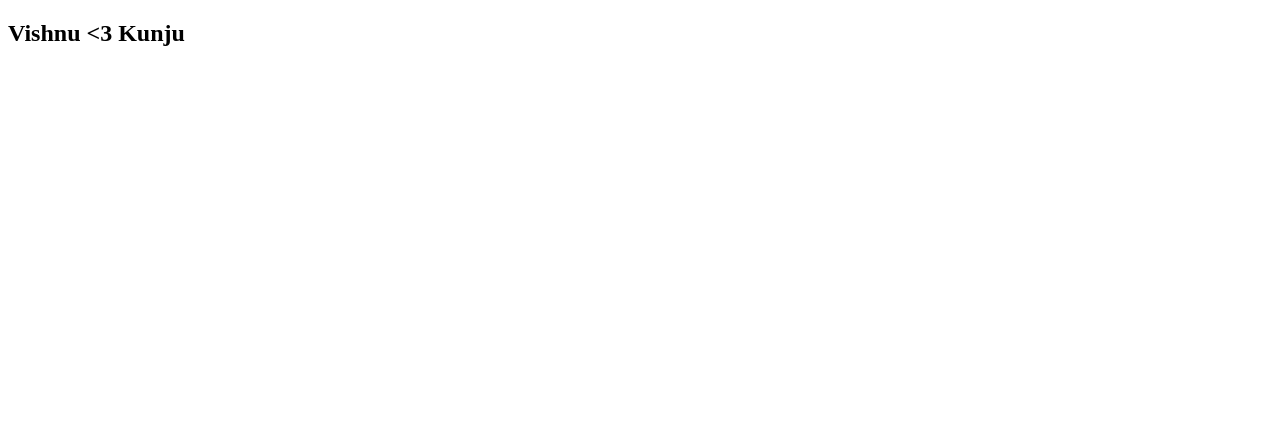
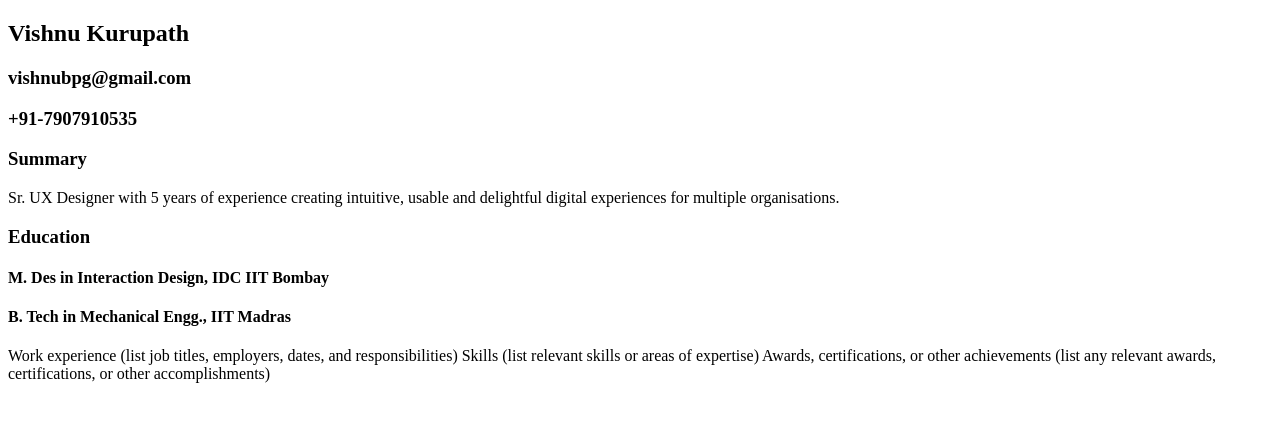
Before and after one commit to vishnubpg/html-portfolio, a plain HTML site: page index.html in a window 1280 px wide. Drawn offline with Linux system fonts and the light colour scheme.

Commit message:
Update index.html

```diff
--- a/index.html
+++ b/index.html
@@ -4,13 +4,32 @@
  <head>
     <meta charset="UTF-8">
     <meta name="viewport" content="width=device-width, initial-scale=1.0">
-    <title>Vishnu Kurupath</title>
+    <title>My Resume</title></title>
  </head>
  <body>
 <!--     <h1>Resume</h1> -->
-  <h2> Vishnu <3 Kunju</h2>
-<!--   <h3>vishnubpg@gmail.com</h3>
-  <h3>+91-7907910535</h3> -->
+ <h2> Vishnu Kurupath</h2>
+   <h3>vishnubpg@gmail.com</h3>
+   <h3>+91-7907910535</h3>
+  <p>
+
+   <h3> Summary </h3>
+   <p>Sr. UX Designer with 5 years of experience creating intuitive, usable and delightful digital experiences for multiple organisations.</p>
+
+   <h3>Education</h3>
+   <h4> M. Des in Interaction Design, IDC IIT Bombay</h4>
+   <h4> B. Tech in Mechanical Engg., IIT Madras</h4>
+
+
+
+
+
+
+Work experience (list job titles, employers, dates, and responsibilities)
+
+Skills (list relevant skills or areas of expertise)
+
+Awards, certifications, or other achievements (list any relevant awards, certifications, or other accomplishments)</p>
  </body>
  </html>
 
```
